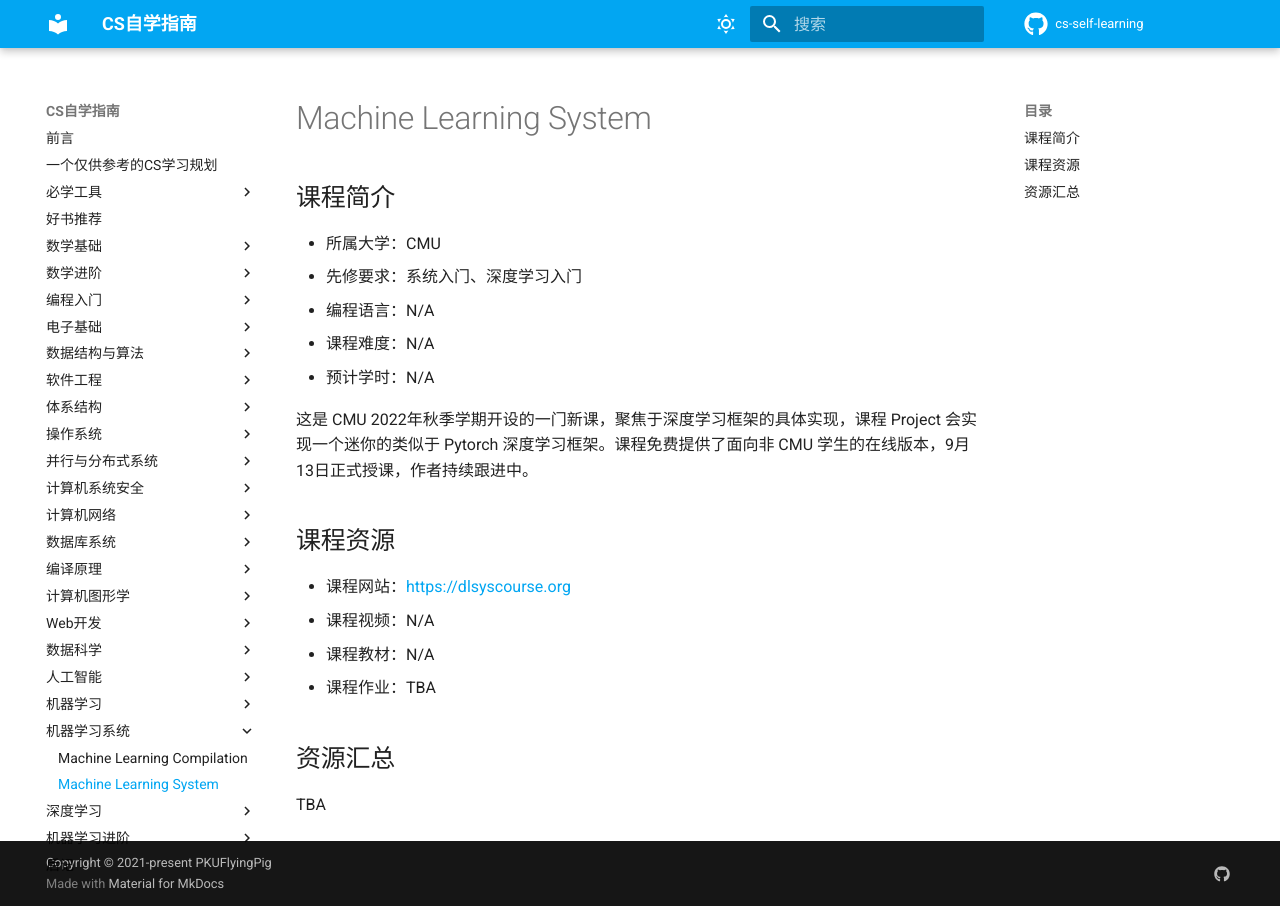
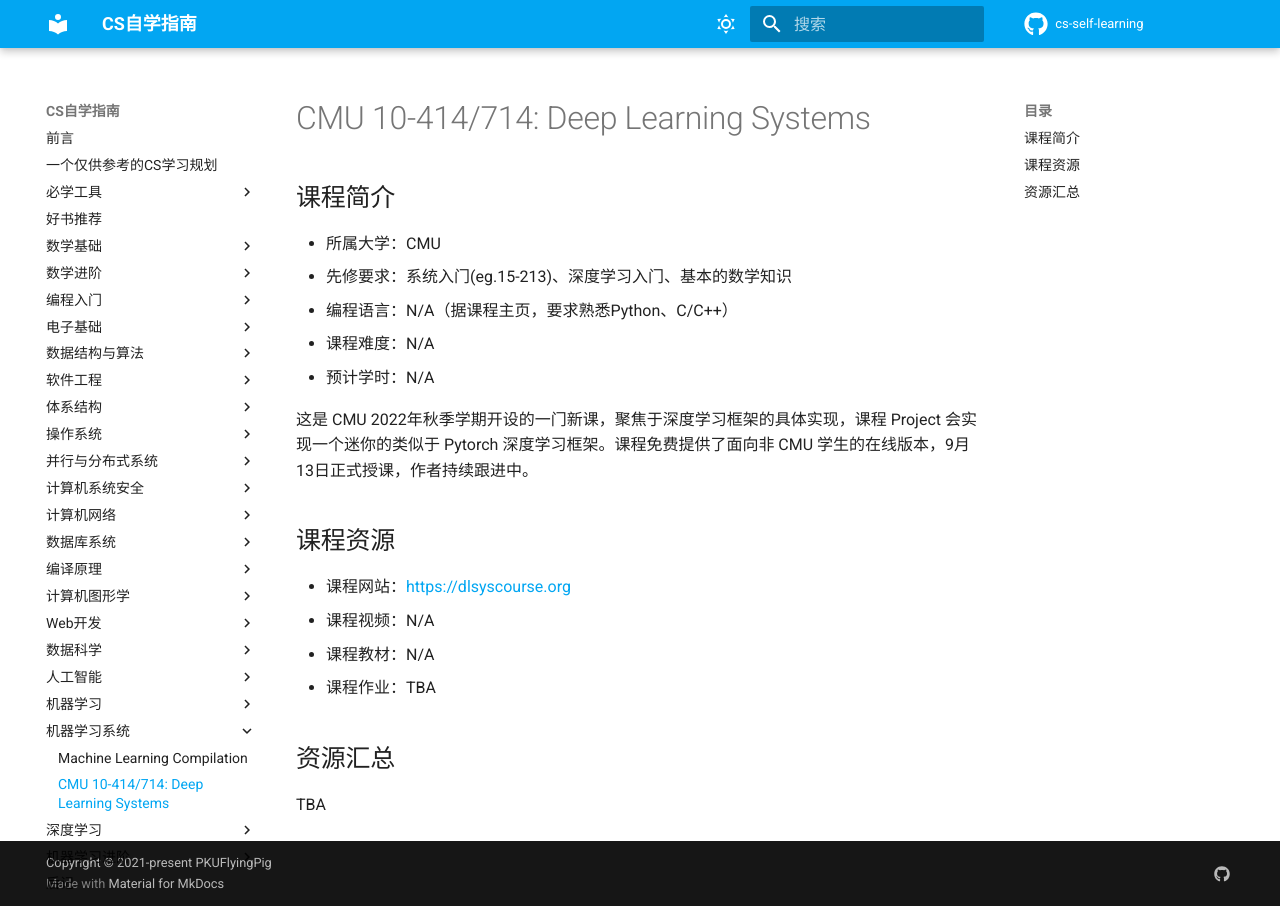
Before and after one commit to PKUFlyingPig/cs-self-learning, an MkDocs documentation site: the page built from docs/机器学习系统/CMU10-414.md, in a window 1280 px wide. Built offline with MkDocs 1.6.1 and Material for MkDocs 9.7.7, drawn with Linux system fonts in a browser that asks for light colours; comment, search, counter and statistics services are not loaded.

Commit message:
[Edit] Correct some basic information for CMU10-414 (#219)
* Correct some basic information.

Correct Course Name & Code & Prerequisite as https://dlsyscourse.org/ shows.

* correct file name

* Rename MLSys.md to CMU10-414.md

```diff
--- a/docs/机器学习系统/MLSys.md
+++ b/docs/机器学习系统/CMU10-414.md
@@ -1,10 +1,10 @@
-# Machine Learning System
+# CMU 10-414/714: Deep Learning Systems
 
 ## 课程简介
 
 - 所属大学：CMU
-- 先修要求：系统入门、深度学习入门
-- 编程语言：N/A
+- 先修要求：系统入门(eg.15-213)、深度学习入门、基本的数学知识
+- 编程语言：N/A（据课程主页，要求熟悉Python、C/C++）
 - 课程难度：N/A
 - 预计学时：N/A
 
--- a/mkdocs.yml
+++ b/mkdocs.yml
@@ -165,7 +165,7 @@ nav:
       - "UCB CS189: Introduction to Machine Learning": "机器学习/CS189.md"
   - 机器学习系统:
       - "Machine Learning Compilation": "机器学习系统/MLC.md"
-      - "Machine Learning System": "机器学习系统/MLSys.md"
+      - "CMU 10-414/714: Deep Learning Systems": "机器学习系统/CMU10-414.md"
   - 深度学习:
       - "Coursera: Deep Learning": "深度学习/CS230.md"
       - "国立台湾大学：李宏毅机器学习": "深度学习/LHY.md"
```
